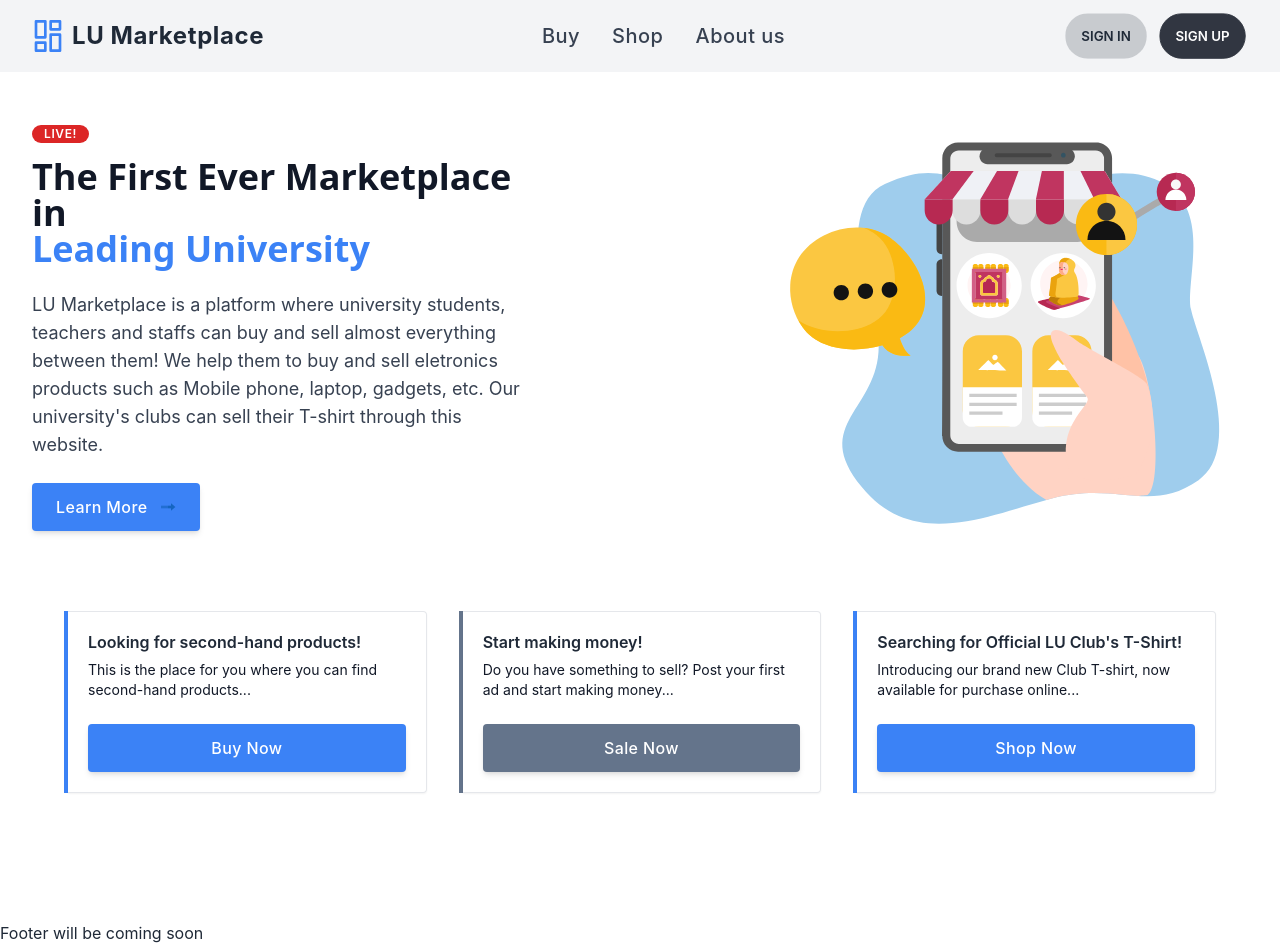
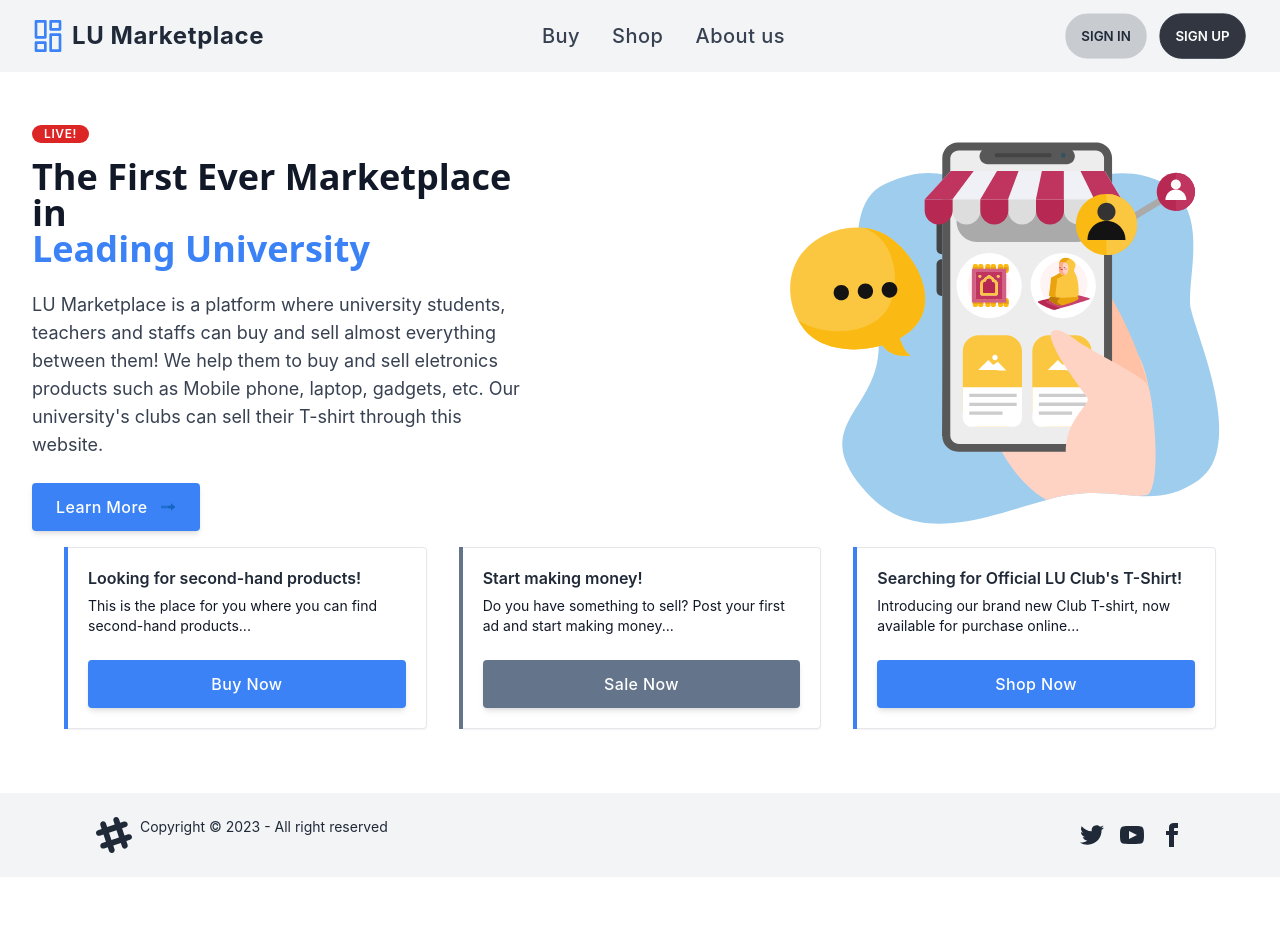
Before and after one commit to tamim-i-chowdhury/LU-Marketplace, a React (Create React App) app: page / in a window 1280 px wide. After the commit the page ends 877 px from the top, so only its background shows below. Built offline with nearby package versions, Linux system fonts and the light colour scheme.

Commit message:
footer added to the UI

```diff
--- a/src/components/BuyAndSellCard.js
+++ b/src/components/BuyAndSellCard.js
@@ -3,7 +3,7 @@ import { Link } from "react-router-dom";
 
 const BuyAndSellCard = () => {
   return (
-    <div className="px-4 py-16 mx-auto sm:max-w-xl md:max-w-full lg:max-w-screen-xl md:px-24 lg:px-8 lg:py-20">
+    <div className="px-4 py-16 mx-auto sm:max-w-xl md:max-w-full lg:max-w-screen-xl md:px-24 lg:px-8 lg:py-4">
       <div className="grid gap-8 row-gap-5 mb-8 md:row-gap-8 lg:grid-cols-3 sm:grid-cols-2">
         <div className="duration-300 transform bg-white border-l-4 border-blue-500 hover:-translate-y-2">
           <div className="h-full p-5 border border-l-0 rounded-r shadow-sm">
--- a/src/components/Footer.js
+++ b/src/components/Footer.js
@@ -1,7 +1,61 @@
 import React from "react";
 
 const Footer = () => {
-  return <div>Footer will be coming soon</div>;
+  return (
+    <>
+      <footer className="footer items-center bg-gray-100 py-6 px-24">
+        <div className="grid-flow-col">
+          <svg
+            width="36"
+            height="36"
+            viewBox="0 0 24 24"
+            xmlns="http://www.w3.org/2000/svg"
+            fillRule="evenodd"
+            clipRule="evenodd"
+            className="fill-current"
+          >
+            <path d="M22.672 15.226l-2.432.811.841 2.515c.33 1.019-.209 2.127-1.23 2.456-1.15.325-2.148-.321-2.463-1.226l-.84-2.518-5.013 1.677.84 2.517c.391 1.203-.434 2.542-1.831 2.542-.88 0-1.601-.564-1.86-1.314l-.842-2.516-2.431.809c-1.135.328-2.145-.317-2.463-1.229-.329-1.018.211-2.127 1.231-2.456l2.432-.809-1.621-4.823-2.432.808c-1.355.384-2.558-.59-2.558-1.839 0-.817.509-1.582 1.327-1.846l2.433-.809-.842-2.515c-.33-1.02.211-2.129 1.232-2.458 1.02-.329 2.13.209 2.461 1.229l.842 2.515 5.011-1.677-.839-2.517c-.403-1.238.484-2.553 1.843-2.553.819 0 1.585.509 1.85 1.326l.841 2.517 2.431-.81c1.02-.33 2.131.211 2.461 1.229.332 1.018-.21 2.126-1.23 2.456l-2.433.809 1.622 4.823 2.433-.809c1.242-.401 2.557.484 2.557 1.838 0 .819-.51 1.583-1.328 1.847m-8.992-6.428l-5.01 1.675 1.619 4.828 5.011-1.674-1.62-4.829z"></path>
+          </svg>
+          <p>Copyright © 2023 - All right reserved</p>
+        </div>
+        <div className="grid-flow-col gap-4 md:place-self-center md:justify-self-end">
+          <a>
+            <svg
+              xmlns="http://www.w3.org/2000/svg"
+              width="24"
+              height="24"
+              viewBox="0 0 24 24"
+              className="fill-current"
+            >
+              <path d="M24 4.557c-.883.392-1.832.656-2.828.775 1.017-.609 1.798-1.574 2.165-2.724-.951.564-2.005.974-3.127 1.195-.897-.957-2.178-1.555-3.594-1.555-3.179 0-5.515 2.966-4.797 6.045-4.091-.205-7.719-2.165-10.148-5.144-1.29 2.213-.669 5.108 1.523 6.574-.806-.026-1.566-.247-2.229-.616-.054 2.281 1.581 4.415 3.949 4.89-.693.188-1.452.232-2.224.084.626 1.956 2.444 3.379 4.6 3.419-2.07 1.623-4.678 2.348-7.29 2.04 2.179 1.397 4.768 2.212 7.548 2.212 9.142 0 14.307-7.721 13.995-14.646.962-.695 1.797-1.562 2.457-2.549z"></path>
+            </svg>
+          </a>
+          <a>
+            <svg
+              xmlns="http://www.w3.org/2000/svg"
+              width="24"
+              height="24"
+              viewBox="0 0 24 24"
+              className="fill-current"
+            >
+              <path d="M19.615 3.184c-3.604-.246-11.631-.245-15.23 0-3.897.266-4.356 2.62-4.385 8.816.029 6.185.484 8.549 4.385 8.816 3.6.245 11.626.246 15.23 0 3.897-.266 4.356-2.62 4.385-8.816-.029-6.185-.484-8.549-4.385-8.816zm-10.615 12.816v-8l8 3.993-8 4.007z"></path>
+            </svg>
+          </a>
+          <a>
+            <svg
+              xmlns="http://www.w3.org/2000/svg"
+              width="24"
+              height="24"
+              viewBox="0 0 24 24"
+              className="fill-current"
+            >
+              <path d="M9 8h-3v4h3v12h5v-12h3.642l.358-4h-4v-1.667c0-.955.192-1.333 1.115-1.333h2.885v-5h-3.808c-3.596 0-5.192 1.583-5.192 4.615v3.385z"></path>
+            </svg>
+          </a>
+        </div>
+      </footer>
+    </>
+  );
 };
 
 export default Footer;
--- a/src/components/Header.js
+++ b/src/components/Header.js
@@ -64,7 +64,7 @@ const Header = () => {
             </li>
             <li>
               <NavLink
-                to="/about-us"
+                to="/about"
                 aria-label="About us"
                 title="About us"
                 className={({ isActive }) =>
@@ -200,7 +200,7 @@ const Header = () => {
                       </li>
                       <li>
                         <NavLink
-                          to="/about-us"
+                          to="/about"
                           aria-label="About us"
                           title="About us"
                           className={({ isActive }) =>
```
